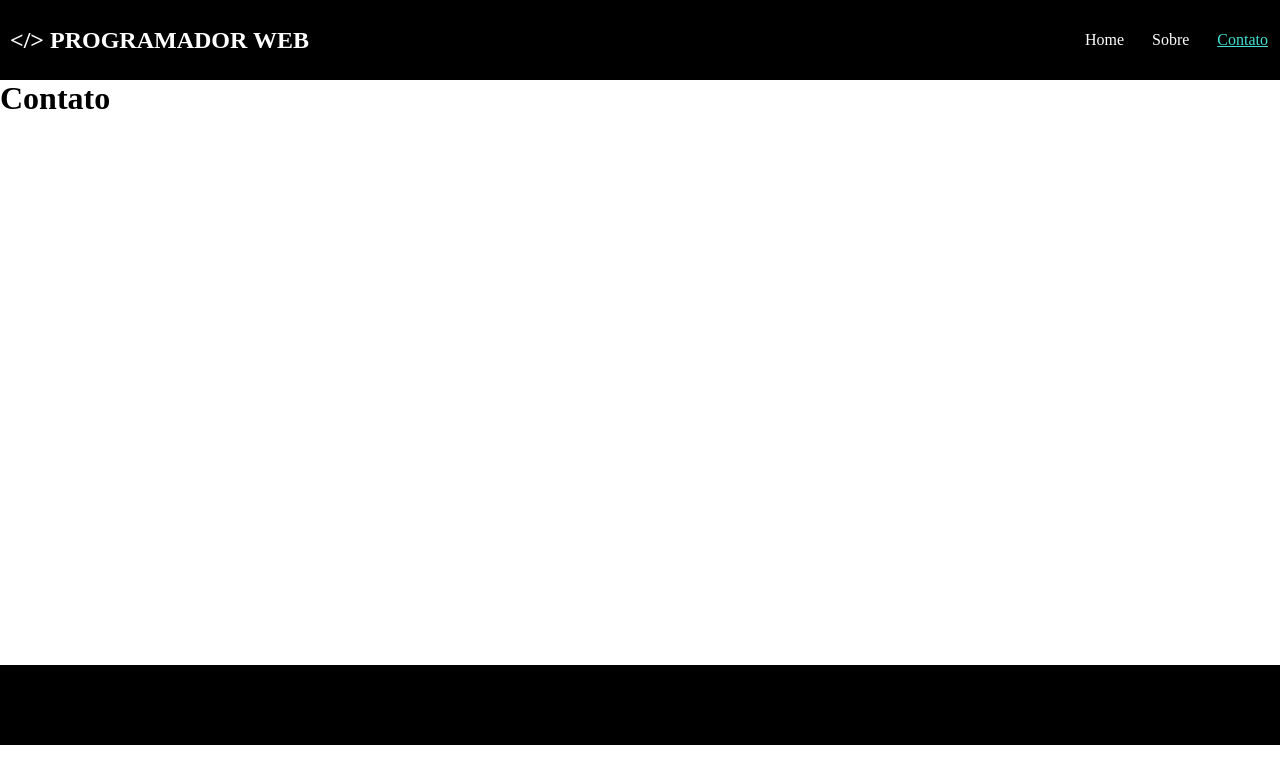
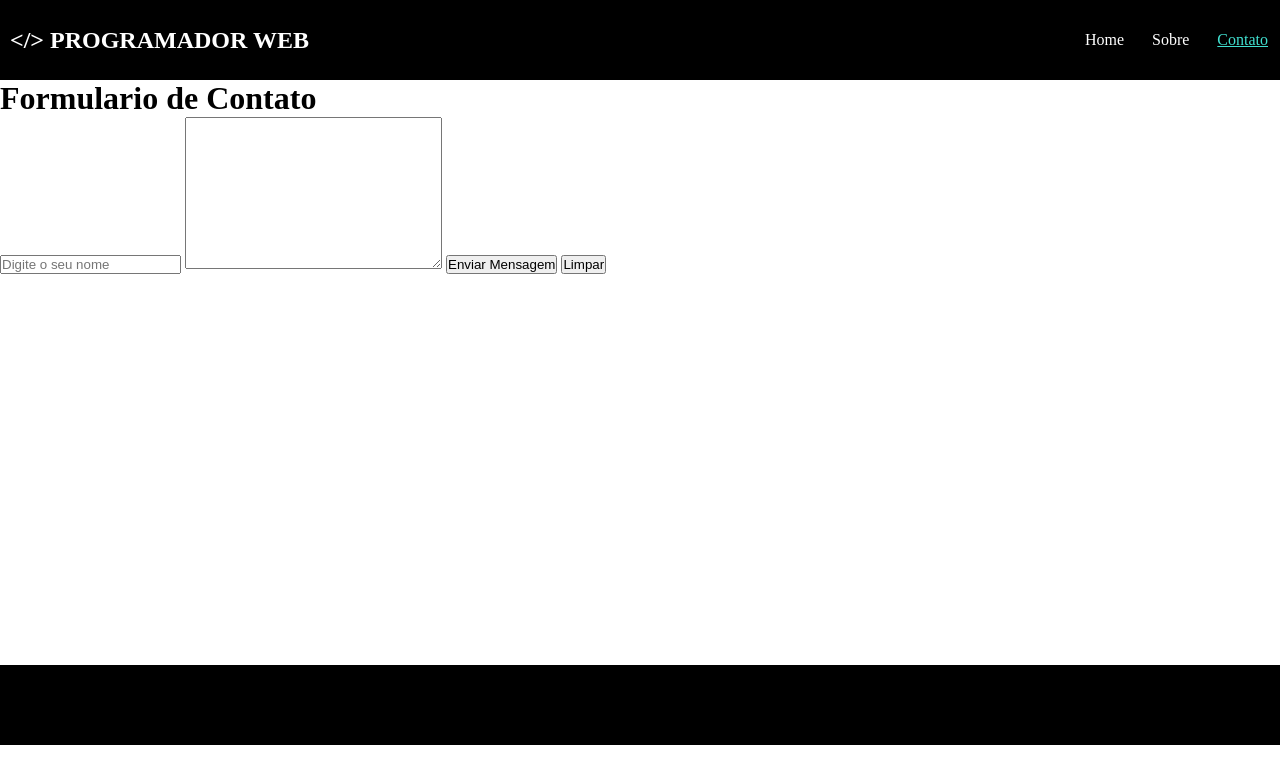
Before and after one commit to NikolasGomess/Prog_web_Portifolio, a plain HTML site: page contato.html in a window 1280 px wide. Drawn offline with Linux system fonts and the light colour scheme.

Commit message:
Criação do Formulario

```diff
--- a/contato.html
+++ b/contato.html
@@ -19,7 +19,15 @@
             </ul>
         </nav>
     </header>
-    <h1>Contato</h1>
+    <h1>Formulario de Contato</h1>
+    <form>
+        <label for="Nome"></label>
+        <input type="text" placeholder="Digite o seu nome">
+        <label for="Mensagem"></label>
+        <textarea name="Mensagem" cols="30" rows="10"></textarea>
+        <input type="submit" value="Enviar Mensagem">
+        <input type="reset" value="Limpar">
+    </form>
 </body>
 </main>
 <footer class="footer">
```
